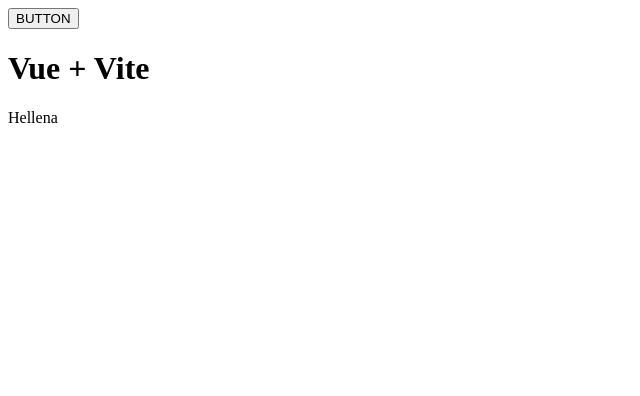
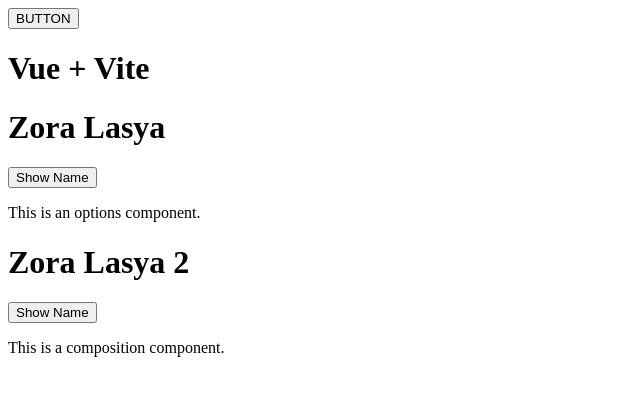
Before and after one commit to DwiPriyatmoko/vue_vipc, a Vue app: page / in a window 1280 px wide. Shown: the top 396 px of the page, without its empty margins (0-640 px from the left). Built offline with nearby package versions, Linux system fonts and the light colour scheme.

Commit message:
options & composition

```diff
--- a/src/App.vue
+++ b/src/App.vue
@@ -1,12 +1,15 @@
 <script setup>
   import MainButton from './components/MainButton.vue';
-  const name = 'Hellena';
+  import OptionsComponent from './components/OptionsComponent.vue';
+  import CompositionComponent from './components/CompositionComponent.vue';
 </script>
 
 <template>
   <MainButton />
   <h1>Vue + Vite</h1>
-  <p>{{ name }}</p>
+
+  <OptionsComponent />
+  <CompositionComponent />
 </template>
 
 <style scoped></style>
--- /dev/null
+++ b/src/components/CompositionComponent.vue
@@ -0,0 +1,13 @@
+<script setup>
+  const name = 'Zora Lasya 2';
+
+  const ShowName = () => {
+    console.log(name);
+  };
+</script>
+
+<template>
+  <h1>{{ name }}</h1>
+  <button @click="ShowName">Show Name</button>
+  <p>This is a composition component.</p>
+</template>
--- /dev/null
+++ b/src/components/OptionsComponent.vue
@@ -0,0 +1,20 @@
+<script>
+  export default {
+    data() {
+      return {
+        name: 'Zora Lasya',
+      };
+    },
+    methods: {
+      ShowName() {
+        console.log(this.name);
+      },
+    },
+  };
+</script>
+
+<template>
+  <h1>{{ name }}</h1>
+  <button @click="ShowName">Show Name</button>
+  <p>This is an options component.</p>
+</template>
```
